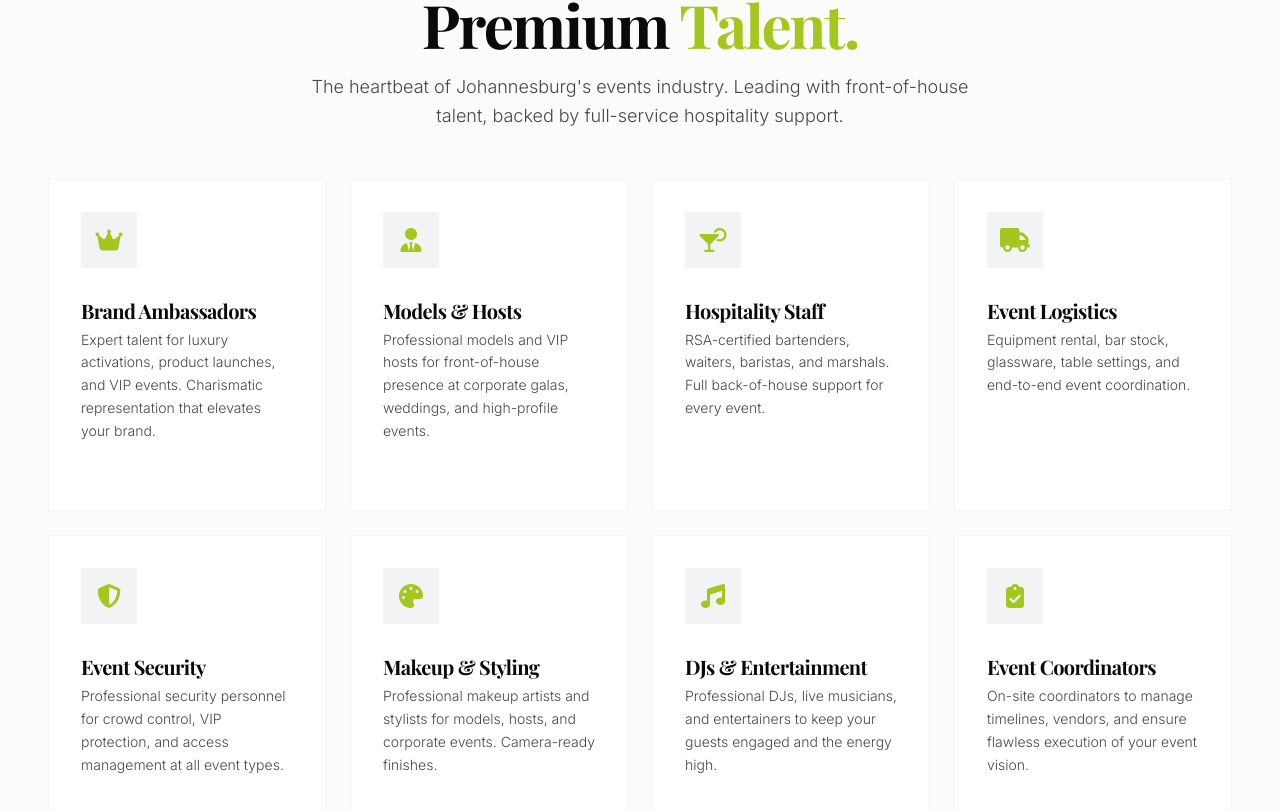
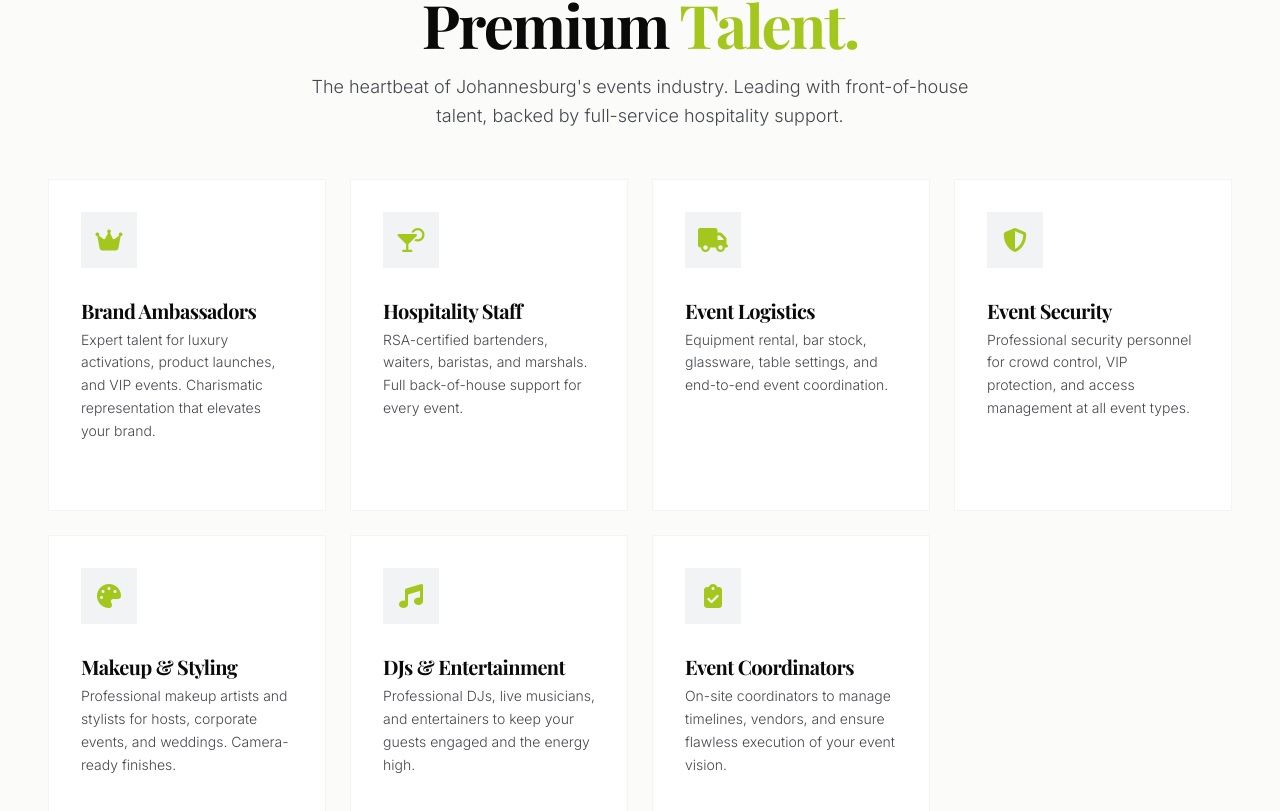
Before and after one commit to YassinAliYassin/fresh-people-co-za, a React (Vite) app: page / in a window 1280 px wide. Shown: the part 1118-1929 px from the top of the page. Built offline with nearby package versions, Linux system fonts and the light colour scheme; a web font is replaced by a local one.

Commit message:
Remove models service - Fresh People does not do models

```diff
--- a/index.html
+++ b/index.html
@@ -4,8 +4,8 @@
     <meta charset="UTF-8" />
     <meta name="viewport" content="width=device-width, initial-scale=1.0" />
     <title>Fresh People | Premier Talent & Events Staffing Johannesburg</title>
-    <meta name="description" content="Elevate your brand with South Africa's premier talent agency. Brand ambassadors, models, bartenders, hospitality staff, event security & logistics. Based in Randburg, serving all Johannesburg events." />
-    <meta name="keywords" content="brand ambassadors Johannesburg, talent agency Johannesburg, event staffing Johannesburg, bartenders Johannesburg, promo models JHB, event equipment rental Randburg, corporate events Johannesburg, wedding staff JHB, event security Gauteng, makeup artists Johannesburg, DJs Gauteng, event coordinators South Africa" />
+    <meta name="description" content="Elevate your brand with South Africa's premier talent agency. Brand ambassadors, bartenders, hospitality staff, event security & logistics. Based in Randburg, serving all Johannesburg events." />
+    <meta name="keywords" content="brand ambassadors Johannesburg, talent agency Johannesburg, event staffing Johannesburg, bartenders Johannesburg, event equipment rental Randburg, corporate events Johannesburg, wedding staff JHB, event security Gauteng, makeup artists Johannesburg, DJs Gauteng, event coordinators South Africa" />
     <meta name="author" content="Fresh People" />
     <meta name="robots" content="index, follow" />
     <link rel="canonical" href="https://fresh-people.co.za" />
@@ -20,7 +20,7 @@
 
     <!-- Open Graph / Facebook -->
     <meta property="og:title" content="Fresh People | Premier Talent Agency Johannesburg" />
-    <meta property="og:description" content="South Africa's top talent agency. Brand ambassadors, models, hospitality staff, event security & logistics for corporate events, weddings, festivals. Based in Randburg." />
+    <meta property="og:description" content="South Africa's top talent agency. Brand ambassadors, hospitality staff, event security & logistics for corporate events, weddings, festivals. Based in Randburg." />
     <meta property="og:type" content="website" />
     <meta property="og:url" content="https://fresh-people.co.za" />
     <meta property="og:image" content="https://fresh-people.co.za/images/fresh-people-logo-vector-01.webp" />
@@ -32,7 +32,7 @@
     <!-- Twitter Card -->
     <meta name="twitter:card" content="summary_large_image" />
     <meta name="twitter:title" content="Fresh People | Premier Talent Agency Johannesburg" />
-    <meta name="twitter:description" content="South Africa's top talent agency. Brand ambassadors, models, hospitality staff for corporate events, weddings, festivals." />
+    <meta name="twitter:description" content="South Africa's top talent agency. Brand ambassadors, hospitality staff for corporate events, weddings, festivals." />
     <meta name="twitter:image" content="https://fresh-people.co.za/images/fresh-people-logo-vector-01.webp" />
 
     <!-- Local Business Schema -->
--- a/src/pages/Home.jsx
+++ b/src/pages/Home.jsx
@@ -8,11 +8,10 @@ import FAQ from '../components/FAQ';
 export default function Home() {
   const talentCategories = [
     { name: 'Brand Ambassadors', icon: 'fas fa-crown', desc: 'Expert talent for luxury activations, product launches, and VIP events. Charismatic representation that elevates your brand.' },
-    { name: 'Models & Hosts', icon: 'fas fa-user-tie', desc: 'Professional models and VIP hosts for front-of-house presence at corporate galas, weddings, and high-profile events.' },
     { name: 'Hospitality Staff', icon: 'fas fa-cocktail', desc: 'RSA-certified bartenders, waiters, baristas, and marshals. Full back-of-house support for every event.' },
     { name: 'Event Logistics', icon: 'fas fa-truck', desc: 'Equipment rental, bar stock, glassware, table settings, and end-to-end event coordination.' },
     { name: 'Event Security', icon: 'fas fa-shield-alt', desc: 'Professional security personnel for crowd control, VIP protection, and access management at all event types.' },
-    { name: 'Makeup & Styling', icon: 'fas fa-palette', desc: 'Professional makeup artists and stylists for models, hosts, and corporate events. Camera-ready finishes.' },
+    { name: 'Makeup & Styling', icon: 'fas fa-palette', desc: 'Professional makeup artists and stylists for hosts, corporate events, and weddings. Camera-ready finishes.' },
     { name: 'DJs & Entertainment', icon: 'fas fa-music', desc: 'Professional DJs, live musicians, and entertainers to keep your guests engaged and the energy high.' },
     { name: 'Event Coordinators', icon: 'fas fa-clipboard-check', desc: 'On-site coordinators to manage timelines, vendors, and ensure flawless execution of your event vision.' }
   ];
--- a/src/pages/ServiceDetail.jsx
+++ b/src/pages/ServiceDetail.jsx
@@ -18,22 +18,6 @@ const services = {
     ],
     ideal: 'Perfect for product launches, retail activations, trade shows, and corporate events where brand image is paramount.',
     gallery: ['/images/page-image-new1.jpg', '/images/extra1.jpg', '/images/extra2.jpg']
-  },
-  'models-hosts': {
-    title: 'Models & Hosts',
-    icon: 'fas fa-user-tie',
-    tagline: 'Front-of-House Excellence',
-    description: 'Professional models and VIP hosts for corporate galas, weddings, and high-profile events. Camera-ready talent that elevates your event\'s prestige.',
-    features: [
-      'Corporate gala hosts',
-      'Wedding VIP coordination',
-      'Fashion show models',
-      'Promotional models',
-      'Bilingual hosts available',
-      'Portfolio provided upfront'
-    ],
-    ideal: 'Ideal for corporate events, fashion shows, weddings, and any event requiring sophisticated front-of-house presence.',
-    gallery: ['/images/page-image-new2.jpg', '/images/extra3.jpg', '/images/extra4.jpg']
   },
   'hospitality-staff': {
     title: 'Hospitality Staff',
@@ -87,7 +71,7 @@ const services = {
     title: 'Makeup & Styling',
     icon: 'fas fa-palette',
     tagline: 'Camera-Ready Finishes',
-    description: 'Professional makeup artists and stylists for models, hosts, and corporate events. Ensure your team looks flawless with camera-ready finishes.',
+    description: 'Professional makeup artists and stylists for hosts, corporate events, and weddings. Ensure your team looks flawless with camera-ready finishes.',
     features: [
       'Professional makeup artistry',
       'Hair styling services',
```
